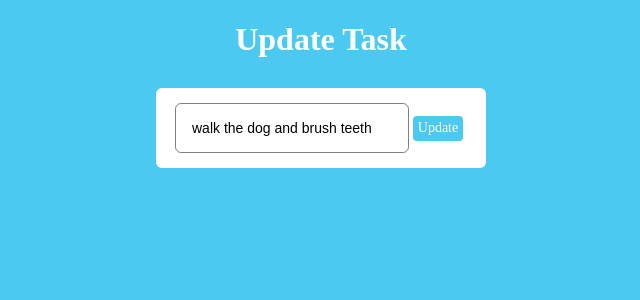
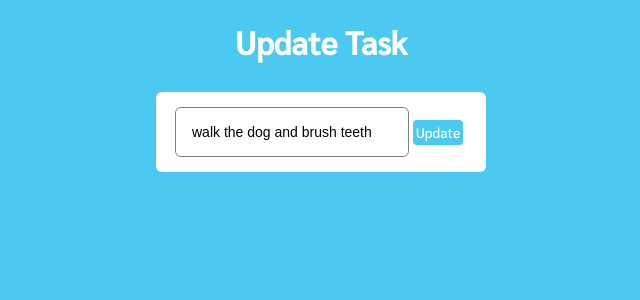
Before and after one commit to Zachdj27/To-do-list, a Flask app: page /update/1 in a window 1280 px wide. Shown: the top 300 px of the page, without its empty margins (319-959 px from the left). Run offline with Flask 3, Linux system fonts and the light colour scheme.

Commit message:
fixed bug with font

```diff
--- a/templates/update.html
+++ b/templates/update.html
@@ -2,10 +2,14 @@
 
 {% block head %}
 <title>TaskNote</title>
+<link rel="preconnect" href="https://fonts.googleapis.com">
+<link rel="preconnect" href="https://fonts.gstatic.com" crossorigin>
+<link href="https://fonts.googleapis.com/css2?family=Sarabun
+:wght@400;500&display=swap" rel="stylesheet">
 {% endblock %}
 
 {% block body %}
-<div class="content">
+<div class="content" style="font-family:Sarabun;">
     <h1 style="text-align: center">Update Task</h1>
 
 
```
